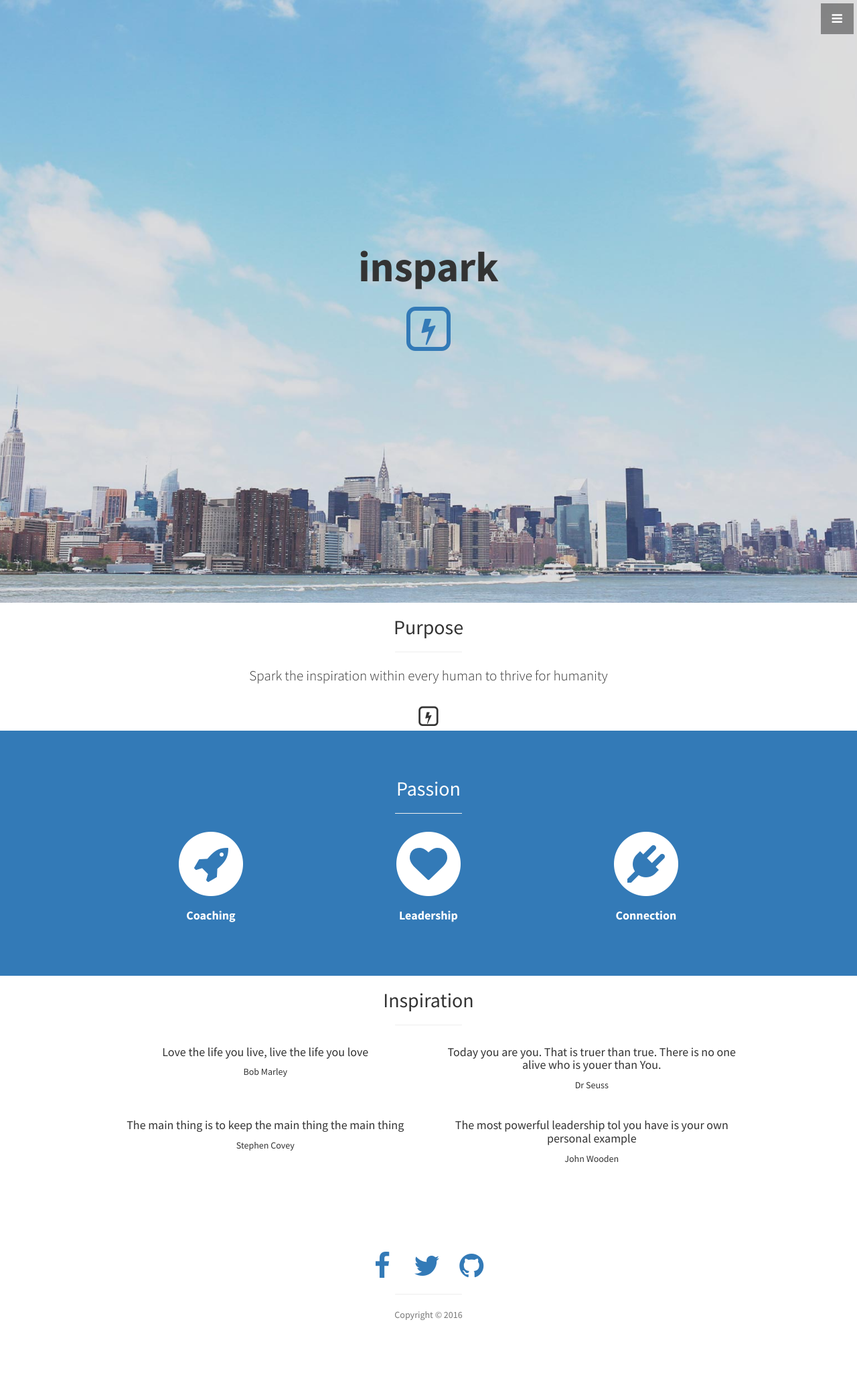
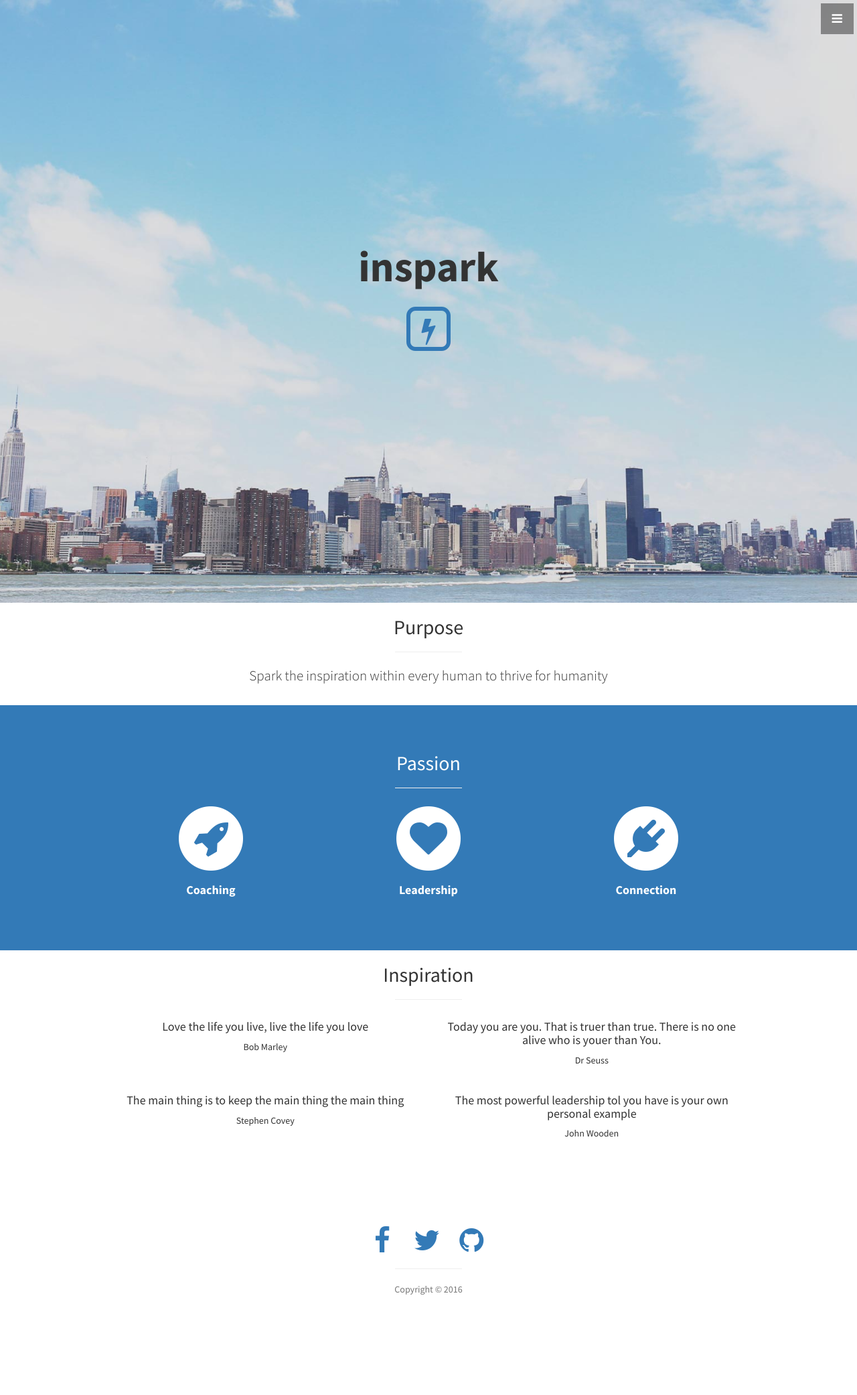
Before and after one commit to jikinluke8/inspark, a Jekyll site: the page built from index.html, in a window 1280 px wide. Shown: the whole page at 67% size. Built offline with Jekyll 4.4.1, drawn with Linux system fonts in a browser that asks for light colours; after the commit the page ends 2045 px from its top, so only the background shows below that.

Commit message:
Update purpose.html

```diff
--- a/_includes/purpose.html
+++ b/_includes/purpose.html
@@ -6,11 +6,6 @@
           <hr class="small">
           <p class="lead">Spark the inspiration within every human to thrive for humanity</p>
         <div class="col-lg-12 text-center"><P></P>
-        <span class="fa-stack fa-lg">
-  <i class="fa fa-square-o fa-stack-2x"></i>
-  <i class="fa fa-bolt fa-stack-1x"></i>
-</span>
-
         </div>
       </div>
     </div>
```
